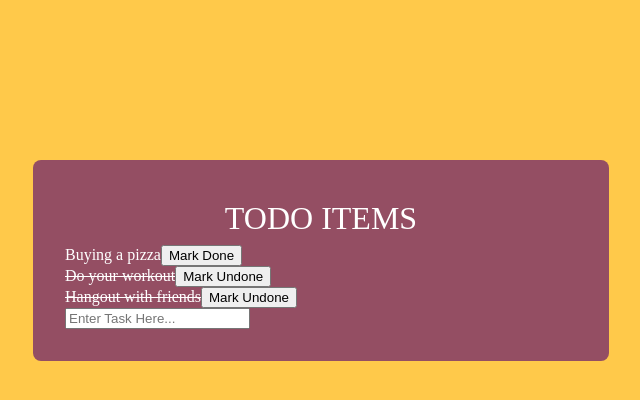
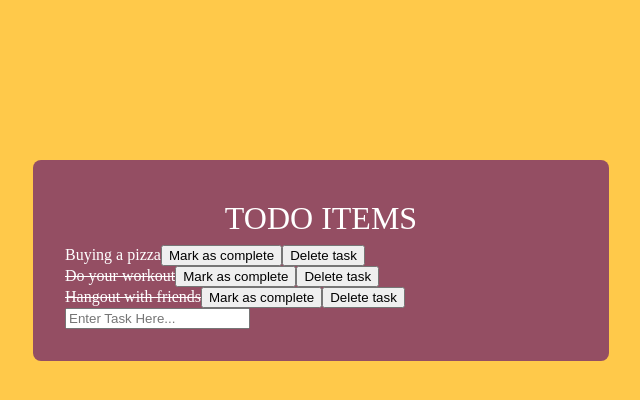
Before and after one commit to zeenat-abedin/todo-app, a React (Create React App) app: page / in a window 1280 px wide. Shown: the top 400 px of the page, without its empty margins (319-959 px from the left). Built offline with nearby package versions, Linux system fonts and the light colour scheme.

Commit message:
"Add task completion and removal functionality to Task component in Todo app"

```diff
--- a/src/components/Task.jsx
+++ b/src/components/Task.jsx
@@ -1,10 +1,11 @@
 import React from 'react'
 
-function Task({task,completed}) {
+function Task({task,completed, onTaskComplete, onTaskRemove, index}) {
   return (
     <div className='task' style={{ textDecoration: completed ? "line-through" : "" }}>
       {task.title}
-      <button onClick={() => completed(task)}>{completed ? "Mark Undone" : "Mark Done"}</button>
+      <button onClick={() => onTaskComplete(index)}>Mark as complete</button>
+      <button onClick={() => onTaskRemove(index)}>Delete task</button>
     </div>
   )
 }
--- a/src/components/Todo.jsx
+++ b/src/components/Todo.jsx
@@ -27,6 +27,17 @@ function Todo() {
     setTasks([...tasks, newTask]);
   }
 
+  function handleCompleteTask(index) {
+    let updatedTasks = [...tasks];
+    updatedTasks[index].completed = !updatedTasks[index].completed;
+    setTasks(updatedTasks);
+  }
+
+  function handleRemoveTask(index) {
+    let filteredTasks = tasks.filter((i) => index !== i);
+    setTasks(filteredTasks);
+  }
+
     return (
     <div className='todo-container'>
     <div className='header'>
@@ -34,7 +45,7 @@ function Todo() {
     </div>
         <div className="tasks">
           {tasks.map((task, index) => (
-            <Task task={task} key={task.title} index={index} completed={task.completed} />
+            <Task task={task} key={task.title} index={index} completed={task.completed} onTaskComplete={handleCompleteTask} onTaskRemove={handleRemoveTask} />
           ))}
         </div>
         <div className="create-task">
```
